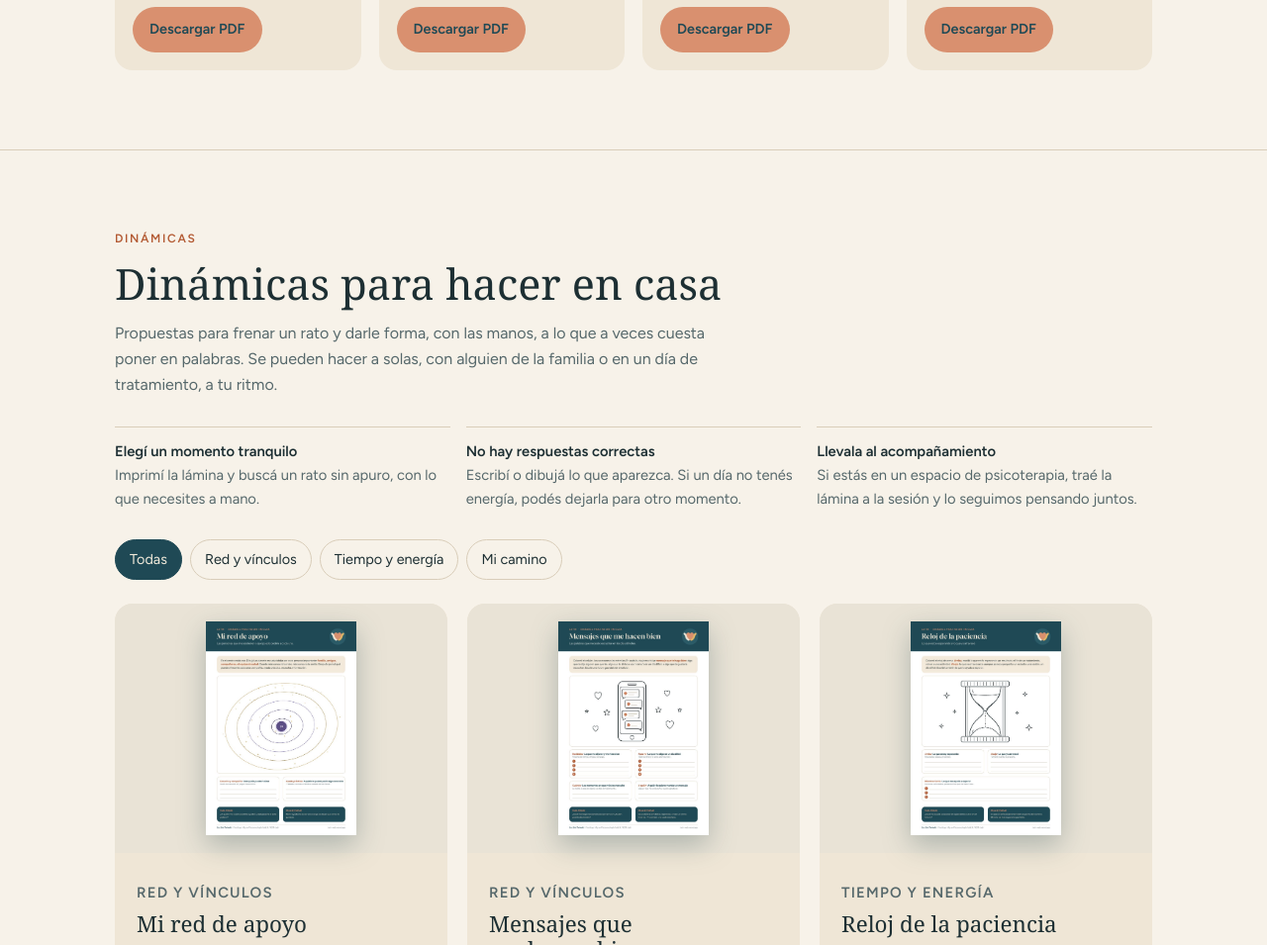
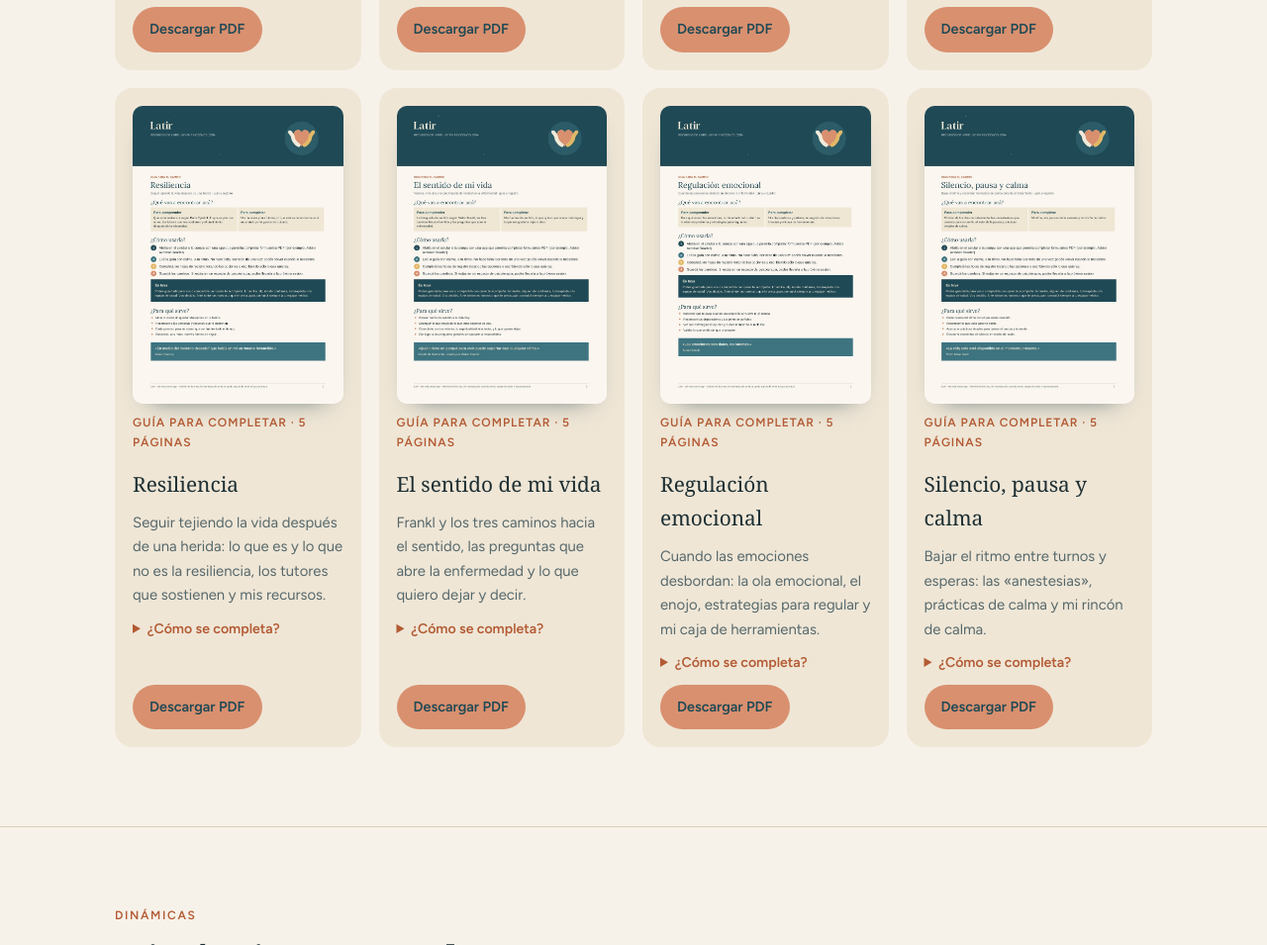
Before and after one commit to ericterlecki/latir-web, a plain HTML site: page index.html in a window 1280 px wide. Shown: the part 7630-8585 px from the top of the page at 99% size. Drawn offline with Linux system fonts and the light colour scheme; a web font is replaced by a local one.

Commit message:
Biblioteca: cuatro guías más adaptadas de Entre Nosotros
Resiliencia, el sentido de mi vida, regulación emocional y silencio,
pausa y calma, adaptadas a la psicooncología.

Co-Authored-By: Claude Opus 5.5 <noreply@anthropic.com>
Claude-Session: https://claude.ai/code/session_01126Kc4Wjai4hTbfyv4wDbk

```diff
--- a/index.html
+++ b/index.html
@@ -962,6 +962,38 @@ Estoy acá. Sigo adelante.</p></details>
           <details><summary>¿Cómo se completa?</summary><p style="margin-top:6px">Abrila en el celular o la compu con una app que permita completar formularios PDF, por ejemplo Adobe Acrobat Reader. Tocá las opciones o escribí en los recuadros, guardá los cambios y, si querés, llevala a la próxima sesión.</p></details>
           <a class="btn btn-terra" href="guias/hacer-lugar-a-lo-dificil.pdf" download="hacer-lugar-a-lo-dificil.pdf">Descargar PDF</a>
         </li>
+        <li class="guide" id="guia-resiliencia">
+          <img src="guias/resiliencia.jpg" width="827" height="1170" loading="lazy" alt="Portada de la guía Resiliencia">
+          <span class="pe-tag">Guía para completar · 5 páginas</span>
+          <h4>Resiliencia</h4>
+          <p>Seguir tejiendo la vida después de una herida: lo que es y lo que no es la resiliencia, los tutores que sostienen y mis recursos.</p>
+          <details><summary>¿Cómo se completa?</summary><p style="margin-top:6px">Abrila en el celular o la compu con una app que permita completar formularios PDF, por ejemplo Adobe Acrobat Reader. Tocá las opciones o escribí en los recuadros, guardá los cambios y, si querés, llevala a la próxima sesión.</p></details>
+          <a class="btn btn-terra" href="guias/resiliencia.pdf" download="resiliencia.pdf">Descargar PDF</a>
+        </li>
+        <li class="guide" id="guia-el-sentido-de-mi-vida">
+          <img src="guias/el-sentido-de-mi-vida.jpg" width="827" height="1170" loading="lazy" alt="Portada de la guía El sentido de mi vida">
+          <span class="pe-tag">Guía para completar · 5 páginas</span>
+          <h4>El sentido de mi vida</h4>
+          <p>Frankl y los tres caminos hacia el sentido, las preguntas que abre la enfermedad y lo que quiero dejar y decir.</p>
+          <details><summary>¿Cómo se completa?</summary><p style="margin-top:6px">Abrila en el celular o la compu con una app que permita completar formularios PDF, por ejemplo Adobe Acrobat Reader. Tocá las opciones o escribí en los recuadros, guardá los cambios y, si querés, llevala a la próxima sesión.</p></details>
+          <a class="btn btn-terra" href="guias/el-sentido-de-mi-vida.pdf" download="el-sentido-de-mi-vida.pdf">Descargar PDF</a>
+        </li>
+        <li class="guide" id="guia-regulacion-emocional">
+          <img src="guias/regulacion-emocional.jpg" width="827" height="1170" loading="lazy" alt="Portada de la guía Regulación emocional">
+          <span class="pe-tag">Guía para completar · 5 páginas</span>
+          <h4>Regulación emocional</h4>
+          <p>Cuando las emociones desbordan: la ola emocional, el enojo, estrategias para regular y mi caja de herramientas.</p>
+          <details><summary>¿Cómo se completa?</summary><p style="margin-top:6px">Abrila en el celular o la compu con una app que permita completar formularios PDF, por ejemplo Adobe Acrobat Reader. Tocá las opciones o escribí en los recuadros, guardá los cambios y, si querés, llevala a la próxima sesión.</p></details>
+          <a class="btn btn-terra" href="guias/regulacion-emocional.pdf" download="regulacion-emocional.pdf">Descargar PDF</a>
+        </li>
+        <li class="guide" id="guia-silencio-pausa-y-calma">
+          <img src="guias/silencio-pausa-y-calma.jpg" width="827" height="1170" loading="lazy" alt="Portada de la guía Silencio, pausa y calma">
+          <span class="pe-tag">Guía para completar · 5 páginas</span>
+          <h4>Silencio, pausa y calma</h4>
+          <p>Bajar el ritmo entre turnos y esperas: las «anestesias», prácticas de calma y mi rincón de calma.</p>
+          <details><summary>¿Cómo se completa?</summary><p style="margin-top:6px">Abrila en el celular o la compu con una app que permita completar formularios PDF, por ejemplo Adobe Acrobat Reader. Tocá las opciones o escribí en los recuadros, guardá los cambios y, si querés, llevala a la próxima sesión.</p></details>
+          <a class="btn btn-terra" href="guias/silencio-pausa-y-calma.pdf" download="silencio-pausa-y-calma.pdf">Descargar PDF</a>
+        </li>
       </ul>
     </div>
   </section>
```
Also changed, not shown: guias/el-sentido-de-mi-vida.jpg (added), guias/regulacion-emocional.jpg (added), guias/resiliencia.jpg (added), guias/silencio-pausa-y-calma.jpg (added), 4 other files.
